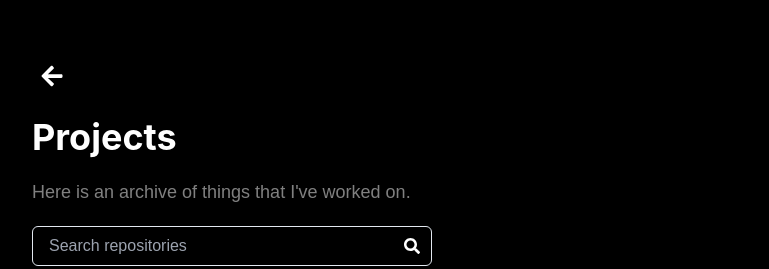
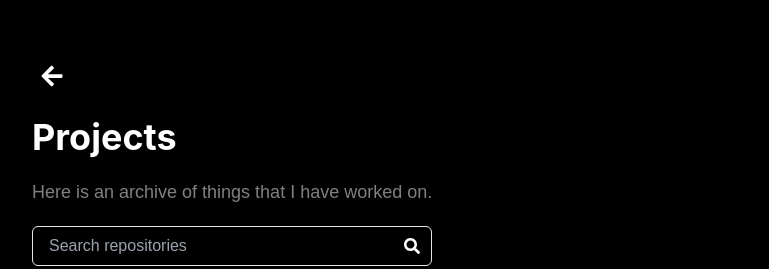
Before and after one commit to annushapervez/portfolio, a Next.js app: page /projects in a window 1280 px wide. Shown: the top 269 px of the page, without its empty margins (48-817 px from the left). Built offline with nearby package versions, Linux system fonts and the light colour scheme; no server answers.

Commit message:
build fixes

```diff
--- a/components/Card.js
+++ b/components/Card.js
@@ -26,7 +26,7 @@ import {
   FaCss3,
   FaCogs,
 } from 'react-icons/fa';
-import { SiChakraui, SiNextdotjs , SiGo, SiPhp,  SiShell, SiAssembly } from 'react-icons/si';
+import { SiChakraui, SiNextdotjs , SiGo, SiPhp,  SiShell } from 'react-icons/si';
 import useMediaQuery from '../components/useMediaQuery';
 import NextLink from 'next/link';
 
--- a/components/ImageCarousel.js
+++ b/components/ImageCarousel.js
@@ -6,7 +6,6 @@ import { useBreakpointValue } from '@chakra-ui/react';
 
 const ImageCarousel = ({ images }) => {
   const [selectedImageIndex, setSelectedImageIndex] = useState(null); // Start with null
-  const [isHoveringEnlarged, setIsHoveringEnlarged] = useState(false);
   const isMobile = useBreakpointValue({ base: true, md: false });
 
   const nextImage = () => {
--- a/pages/projects/index.js
+++ b/pages/projects/index.js
@@ -35,8 +35,8 @@ export default function Projects({ projects }) {
     <ChakraProvider theme={theme}>
       <Container>
         <Head>
-          <title>Repositories</title>
-          <meta content="GitHub repositories by Annusha Pervez" name="description" />
+          <title>Projects</title>
+          <meta content="Projects by Annusha Pervez" name="description" />
         </Head>
 
         {/* Stack containing the back arrow and heading */}
@@ -59,7 +59,7 @@ export default function Projects({ projects }) {
             Projects
           </Heading>
           <Text fontSize={{ base: '18px', md: '18px' }} color="gray">
-          Here is an archive of things that I've worked on.
+          Here is an archive of things that I have worked on.
           </Text>
           <InputGroup maxW="400px">
             <InputRightElement pointerEvents="none">
```
